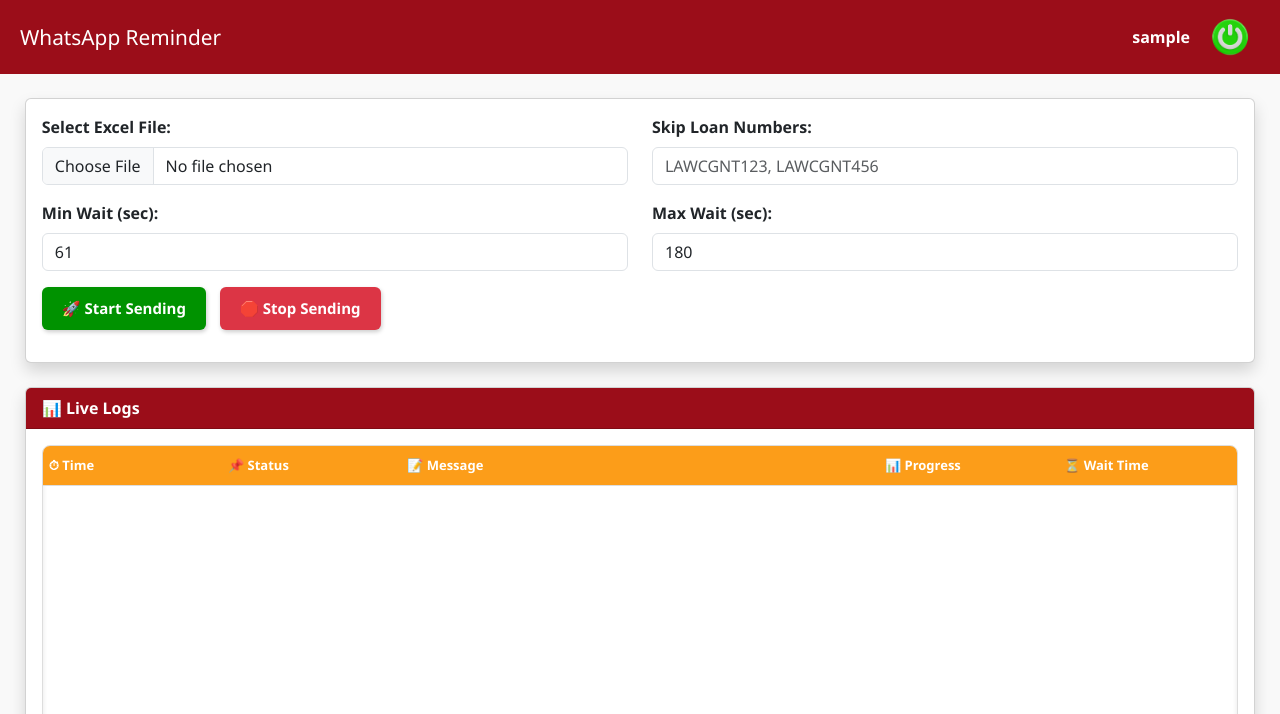
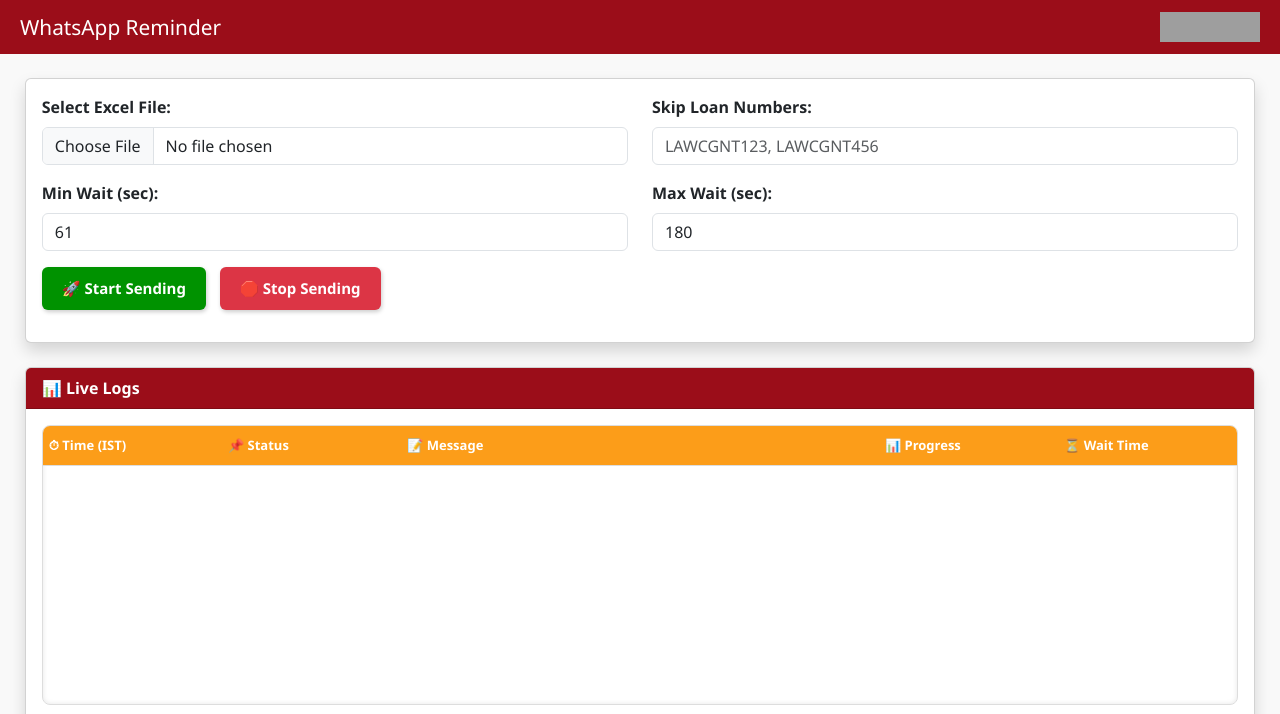
Before and after one commit to imzombier/Wasender_Whatsapp_Reminder, a Flask app: page / in a window 1280 px wide. Shown: the top 714 px of the page. Run offline with Flask 3, Linux system fonts and the light colour scheme; the visitor is signed in with stand-in values (Sample User, id 1); data that the repository does not hold is empty; grey boxes are pictures that could not be loaded.

Commit message:
Update index.html

```diff
--- a/templates/index.html
+++ b/templates/index.html
@@ -3,7 +3,7 @@
 
 <head>
   <meta charset="UTF-8">
-  <title>WhatsApp Reminder - Dashboard</title>
+  <title>Veritas WhatsApp Reminder - Dashboard</title>
   <link rel="stylesheet" href="https://cdn.jsdelivr.net/npm/bootstrap@5.3.3/dist/css/bootstrap.min.css">
 
   <style>
@@ -41,22 +41,21 @@
     /* Power Button */
     .btn-power {
       background: transparent;
-      border-radius: 50%;
       display: inline-flex;
       justify-content: center;
       align-items: center;
-      padding: 5px;
       text-decoration: none;
       transition: 0.3s;
     }
 
     .btn-power img {
-      width: 50px;
-      height: 40px;
+      width: 100px;
+      height: 30px;
     }
 
     .btn-power:hover {
       background: rgba(255, 255, 255, 0.2);
+      border-radius: 50%;
     }
 
     /* Card Header */
@@ -105,7 +104,7 @@
     }
 
     #logContainer tbody tr:nth-child(even) {
-      background-color: #fad197;
+      background-color: #ffc054;
     }
 
     #logContainer tr.success td {
@@ -177,9 +176,8 @@
   <div class="topbar">
     <h3>WhatsApp Reminder</h3>
     <div class="user-power">
-      <strong>{{ session['user'] }}</strong>
       <a href="{{ url_for('logout') }}" class="btn-power" title="Logout">
-        <img src="{{ url_for('static', filename='power.png') }}" alt="Logout">
+        <img src="{{ url_for('static', filename='power1.png') }}" alt="Logout">
       </a>
     </div>
   </div>
@@ -232,7 +230,7 @@
           <table>
             <thead>
               <tr>
-                <th width="15%">⏱ Time</th>
+                <th width="15%">⏱ Time (IST)</th>
                 <th width="15%">📌 Status</th>
                 <th>📝 Message</th>
                 <th width="15%">📊 Progress</th>
@@ -294,9 +292,14 @@
 
       else if (msg.includes("Progress")) {
         if (tempRow) {
-          tempRow.children[3].textContent = msg.replace("Progress:", "").trim();
+          // remove [timestamp]
+          const cleanMsg = msg.replace(/\[.*?\]\s*/, "");
+          // now cleanMsg will be only 📊 1 / 9 in progress
+          const countOnly = cleanMsg.replace("in progress", "").trim();
+          tempRow.children[3].textContent = countOnly; // only show "📊 1 / 9"
         }
       }
+
 
       else if (msg.includes("Waiting")) {
         if (tempRow) {
```
